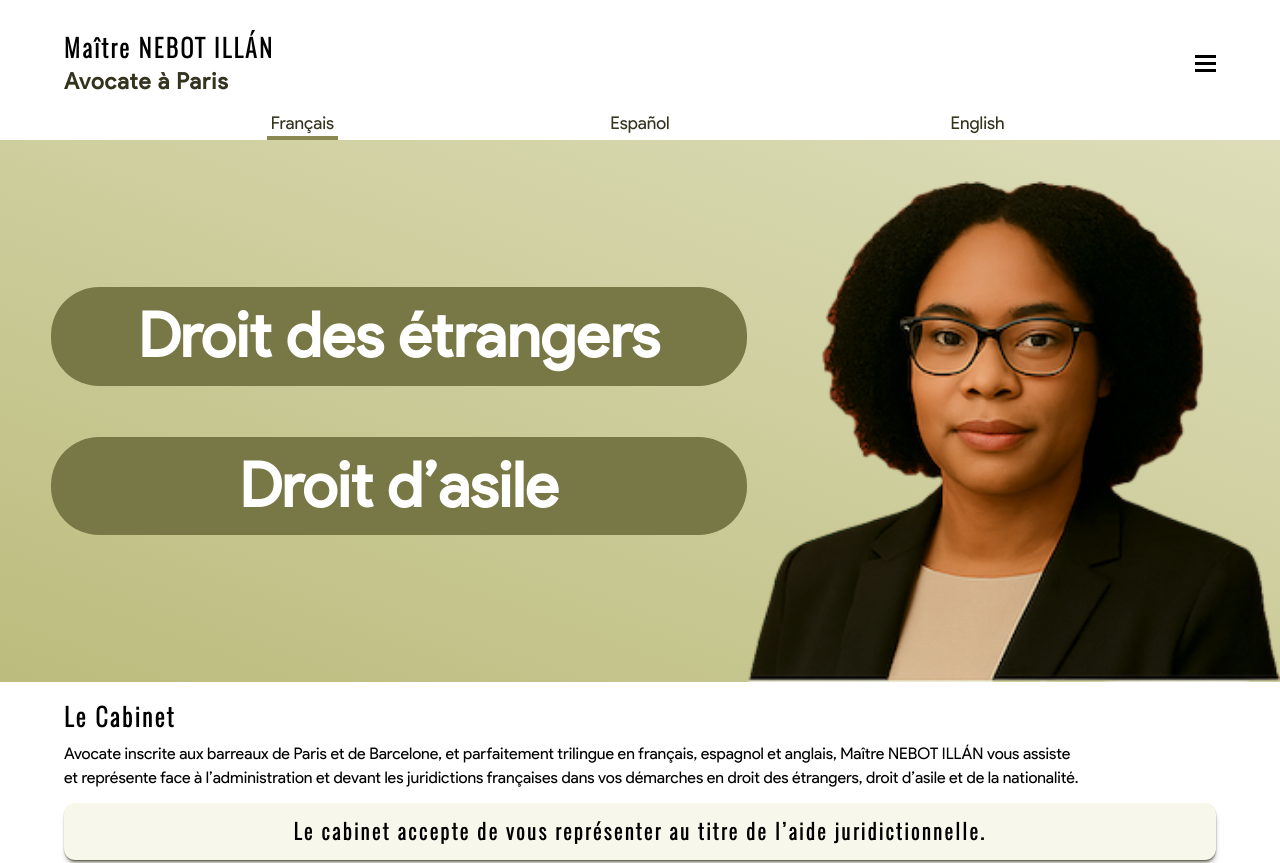
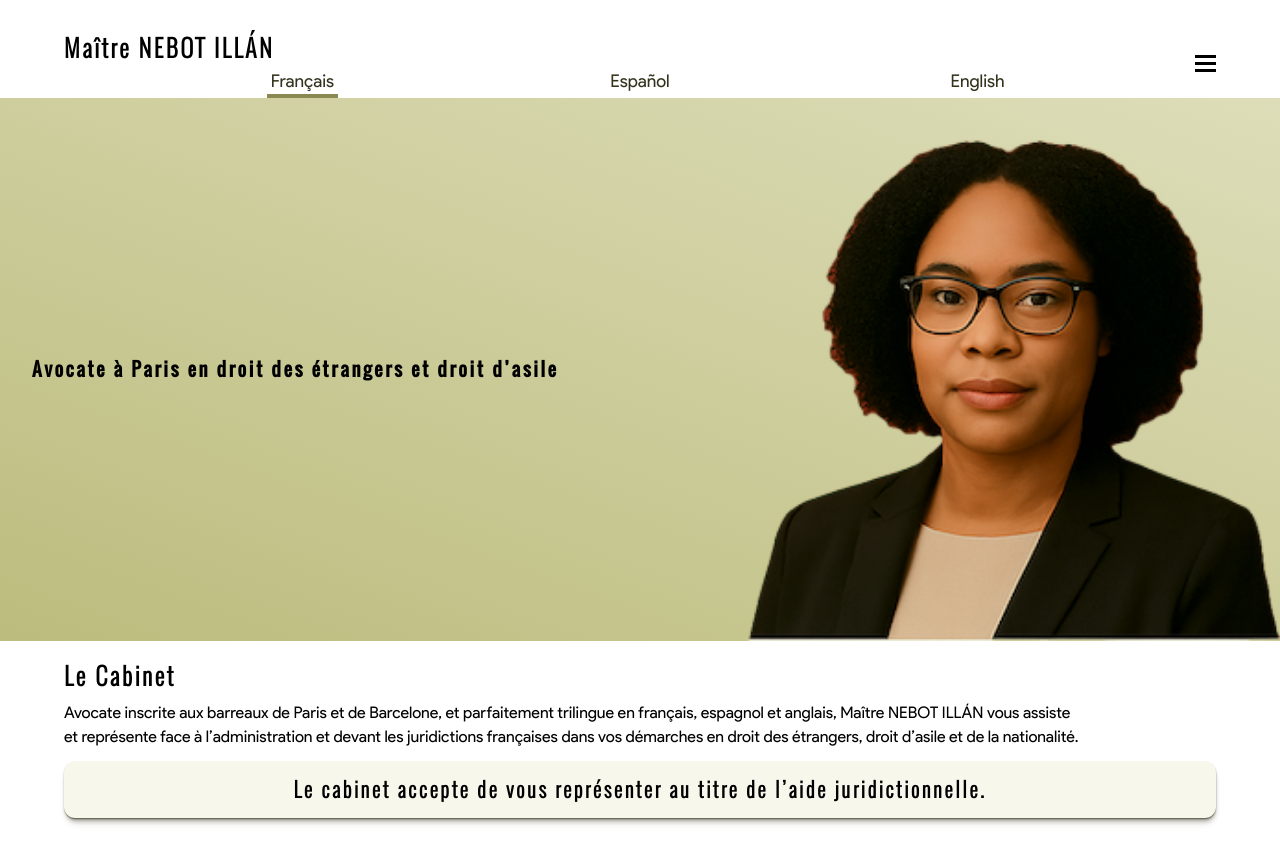
Before and after one commit to noemirtil/alma, a plain HTML site: page index.html in a window 1280 px wide. Shown: the top 863 px of the page. Drawn offline with Linux system fonts and the light colour scheme.

Commit message:
Showing a different layout for the customer

```diff
--- a/index.html
+++ b/index.html
@@ -60,7 +60,7 @@
             <div id="heading">
                 <h1 class="hidden">Maître NEBOT ILLÁN | Avocate à Paris</h1>
                 <h2 class="title">Maître NEBOT ILLÁN</h2>
-                <h3 class="subtitle">Avocate à Paris</h3>
+                <!-- <h3 class="subtitle">Avocate à Paris</h3> -->
             </div>
             <div class="burger" id="burger">
                 <div class="burger__bar1"></div>
@@ -102,9 +102,14 @@
 
     <main>
         <section class="hero" id="hero">
-            <div class="hero-cards">
+            <!-- <div class="hero-cards">
                 <h2>Droit des étrangers</h2>
                 <h2>Droit d’asile</h2>
+            </div> -->
+            <div class="presentation">
+                <h3>
+                    Avocate à Paris en droit des étrangers et droit d’asile
+                </h3>
             </div>
             <img src="img/portrait.png" alt="Portrait de Maître Nebot Illán">
         </section>
--- a/style.css
+++ b/style.css
@@ -543,7 +543,7 @@
          /* To restrict auto-generated rows */
          grid-auto-flow: column;
 
-         .hero-cards {
+         /* .hero-cards {
              grid-area: showcased;
              display: flex;
              flex-direction: column;
@@ -560,6 +560,18 @@
                  font-family: ProductSans, RobotoBold, Arial, Helvetica, sans-serif;
                  letter-spacing: 0.04rem;
                  text-align: center;
+             }
+         } */
+
+         .presentation {
+             grid-area: showcased;
+             display: flex;
+             align-items: center;
+
+             h3 {
+                 text-align: center;
+                 padding: 0 0 0 2rem;
+                 font-family: OswaldRegular, SourceSerif, 'Times New Roman', Times, serif;
              }
          }
 
```
